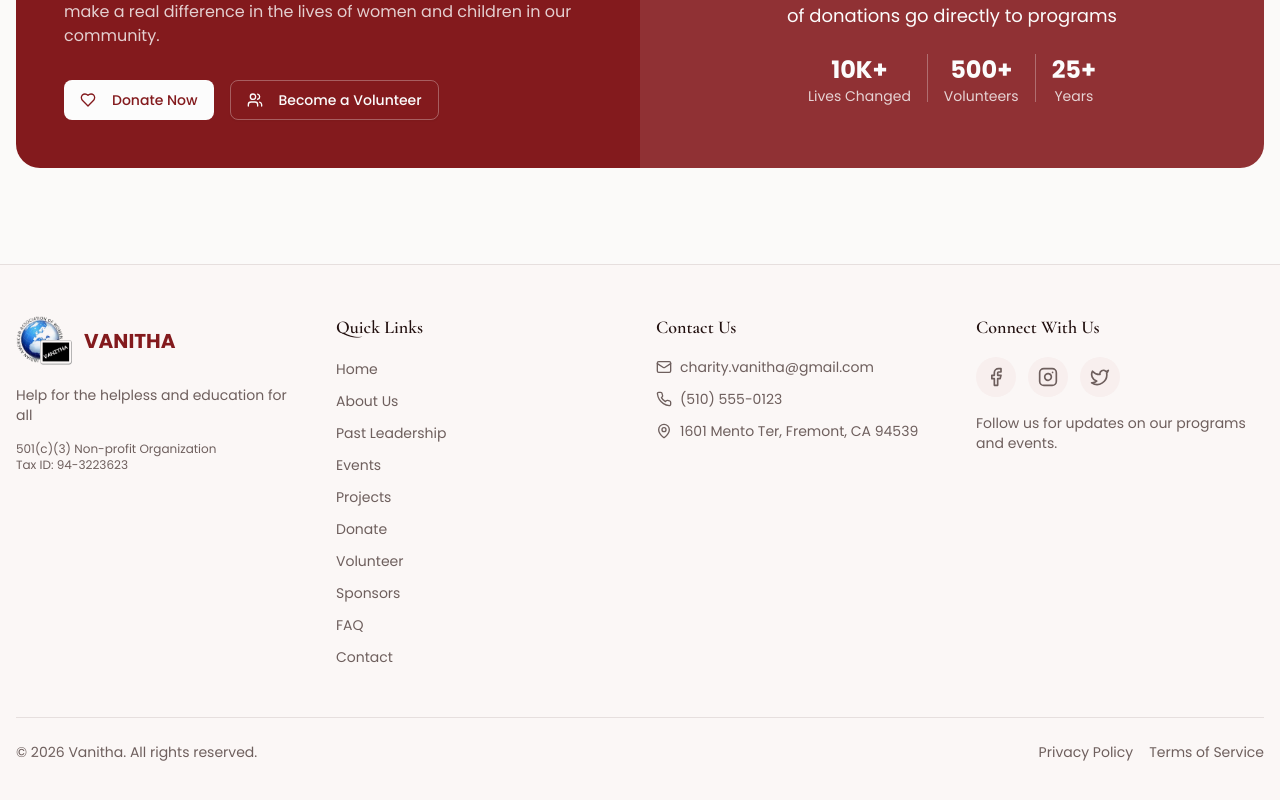
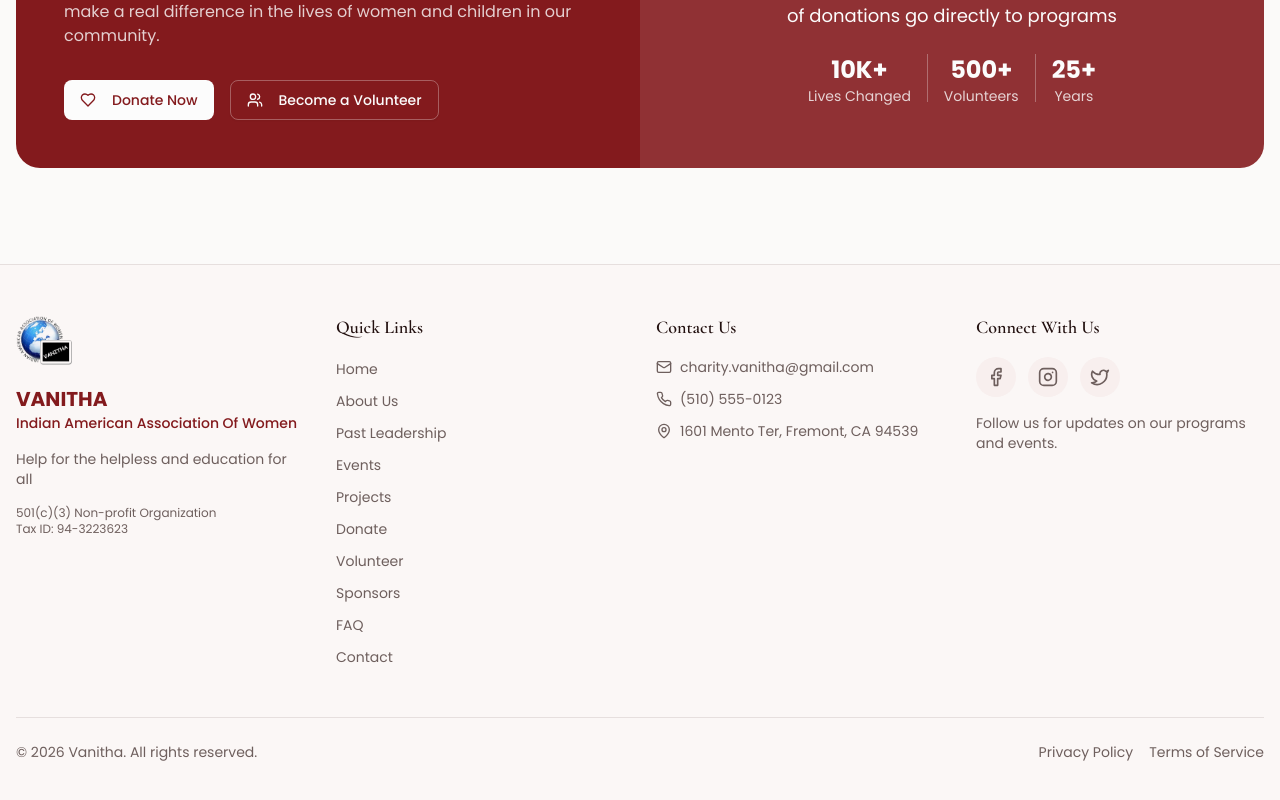
Before and after one commit to deepakkamboj/vanitha-site, a Next.js app: page / in a window 1280 px wide. Shown: the part 3079-3879 px from the top of the page. Built offline with nearby package versions, Linux system fonts and the light colour scheme.

Commit message:
feat: add Indian American Association Of Women text to footer
Co-Authored-By: Claude Sonnet 4.6 <noreply@anthropic.com>

```diff
--- a/components/layout/footer.tsx
+++ b/components/layout/footer.tsx
@@ -18,8 +18,12 @@ export function Footer() {
             height={70}
             className="h-14 w-auto object-contain"
             priority
-          /><span className="text-xl font-bold uppercase text-primary">{siteConfig.name}</span>
+          />
             </Link>
+            <div>
+              <span className="text-xl font-bold uppercase text-primary">{siteConfig.name}</span>
+              <p className="text-sm font-medium text-primary">Indian American Association Of Women</p>
+            </div>
             <p className="text-sm text-muted-foreground">
               {siteConfig.mission}
             </p>
```
